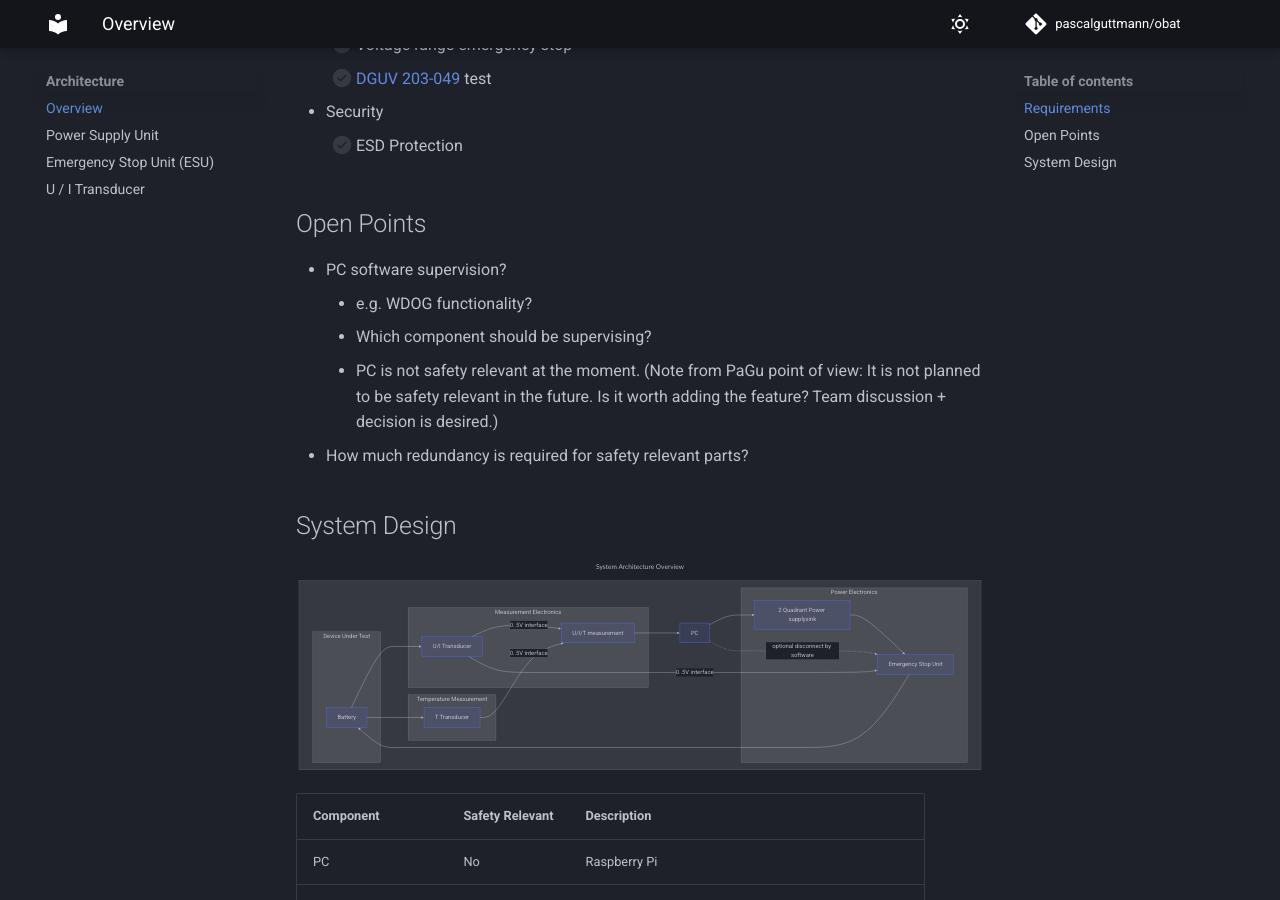
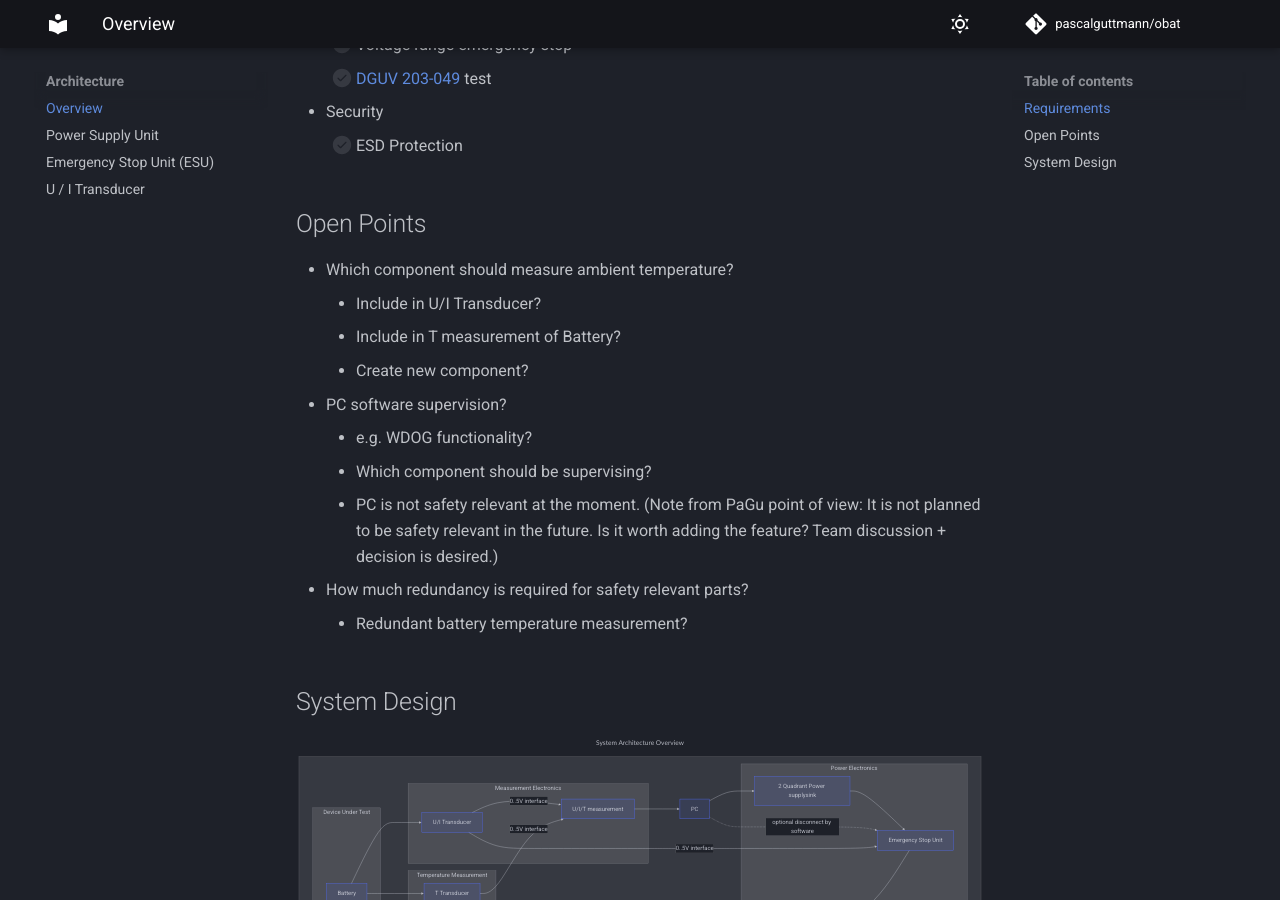
Before and after one commit to pascalguttmann/obat, an MkDocs documentation site: the page built from docs/arch/overview.md, in a window 1280 px wide and 900 px high, scrolled down 757 px. Built offline with MkDocs 1.6.1 and Material for MkDocs 9.7.7, drawn with Linux system fonts in a browser that asks for light colours; comment, search, counter and statistics services are not loaded.

Commit message:
add ambient temp open point

```diff
--- a/docs/arch/overview.md
+++ b/docs/arch/overview.md
@@ -25,6 +25,10 @@
 
 ## Open Points
 
+- Which component should measure ambient temperature?
+    - Include in U/I Transducer?
+    - Include in T measurement of Battery?
+    - Create new component?
 - PC software supervision?
     - e.g. WDOG functionality?
     - Which component should be supervising?
@@ -32,6 +36,7 @@
       is not planned to be safety relevant in the future. Is it worth adding the
       feature? Team discussion + decision is desired.)
 - How much redundancy is required for safety relevant parts?
+    - Redundant battery temperature measurement?
 
 ## System Design
 
```
